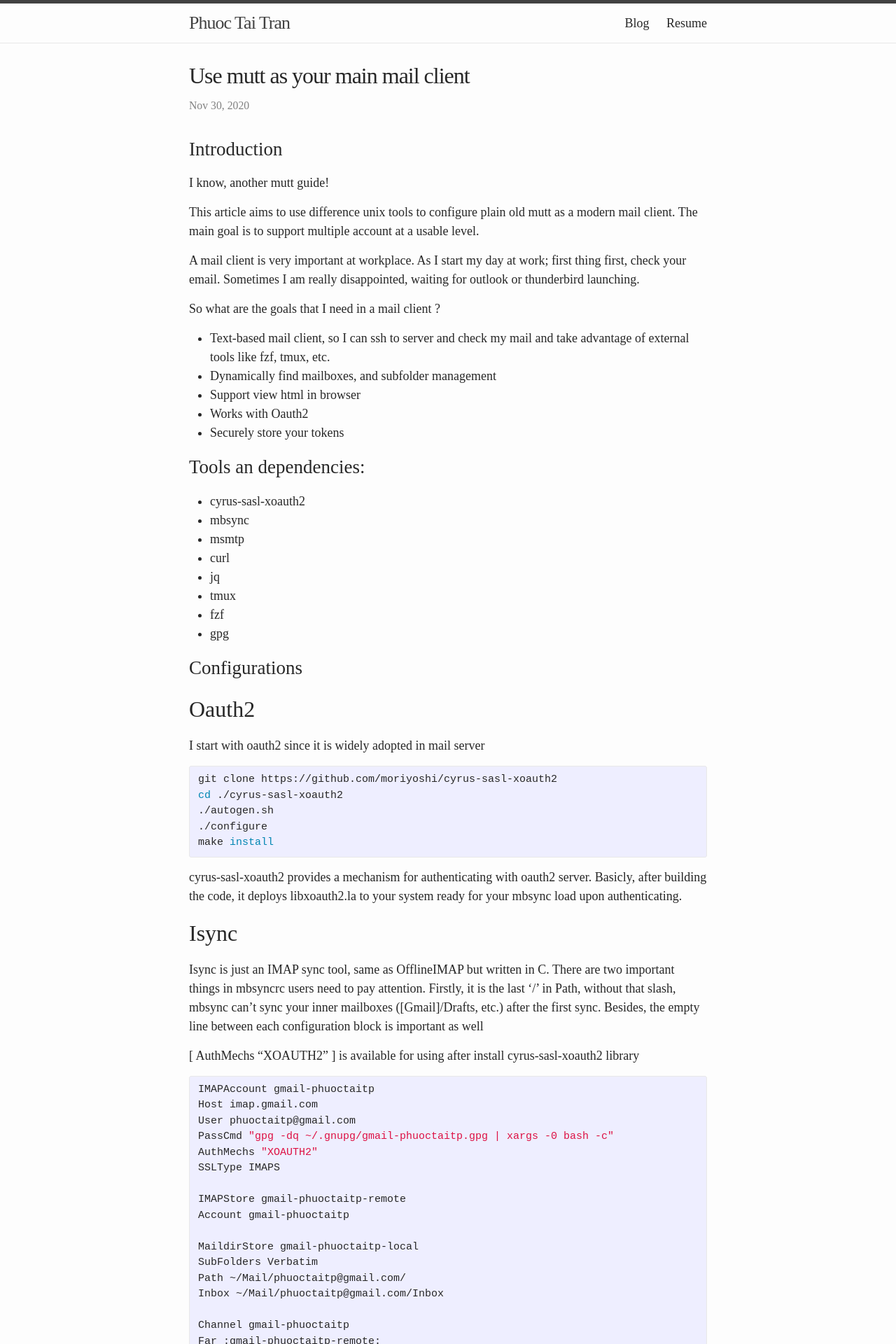
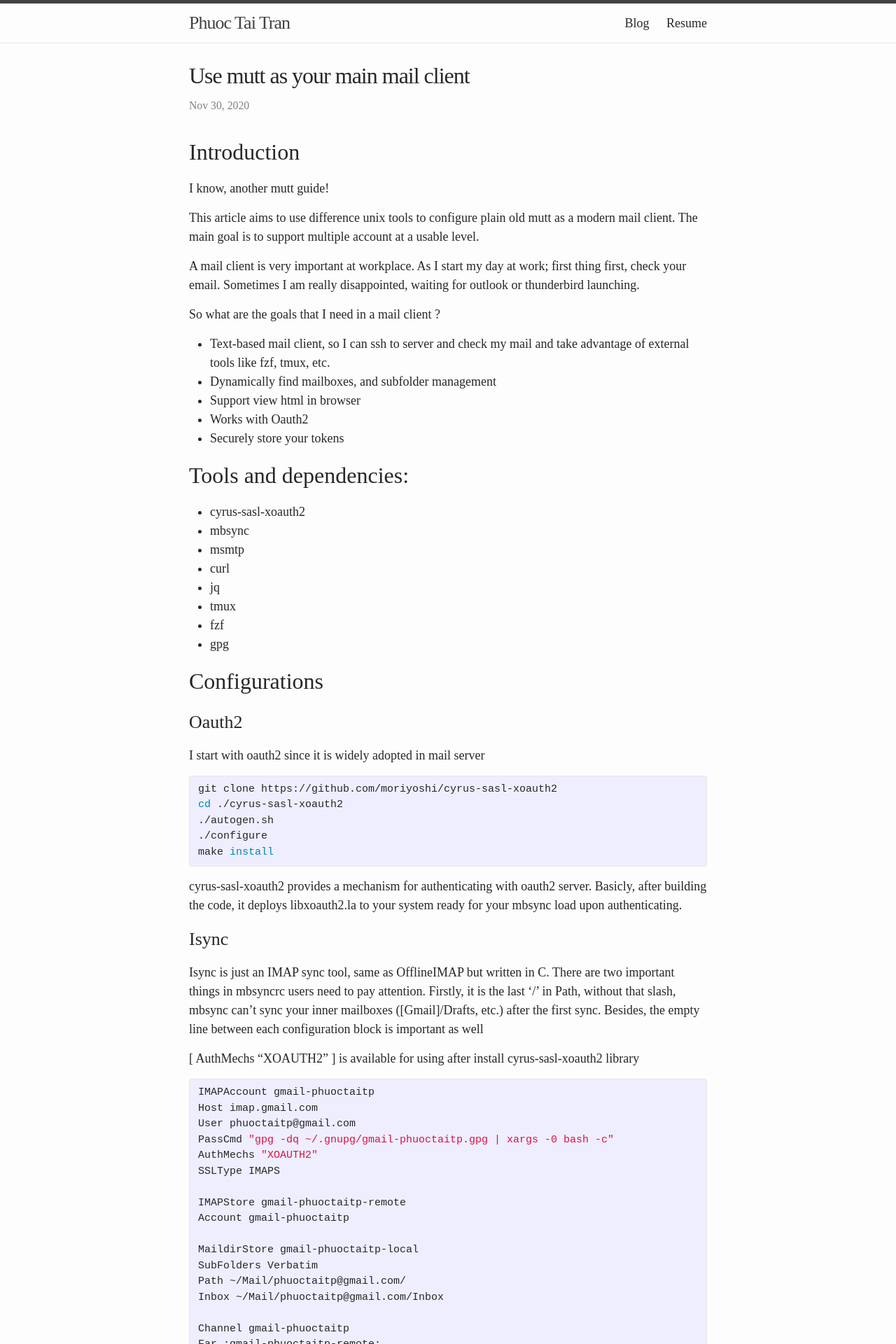
Before and after one commit to jkoz/jkoz.github.io, a Jekyll site: the page built from _posts/2020-11-30-use-mutt-as-your-main-mail-client.md, in a window 1280 px wide. Shown: the top 1920 px of the page at 70% size. Built offline with Jekyll 4.4.1, drawn with Linux system fonts in a browser that asks for light colours; some web fonts are replaced; some of the changed text lies outside the part shown.

Commit message:
mutt guide count

```diff
--- a/_posts/2020-11-30-use-mutt-as-your-main-mail-client.md
+++ b/_posts/2020-11-30-use-mutt-as-your-main-mail-client.md
@@ -21,7 +21,7 @@
 - Works with Oauth2
 - Securely store your tokens
 
-# Tools an dependencies:
+# Tools and dependencies:
 
 - cyrus-sasl-xoauth2
 - mbsync
@@ -60,6 +60,7 @@
 [ AuthMechs "XOAUTH2" ] is available for using after install cyrus-sasl-xoauth2 library
 
 {% highlight shell %}
+
 IMAPAccount gmail-phuoctaitp
 Host imap.gmail.com
 User phuoctaitp@gmail.com
@@ -105,3 +106,16 @@
 SyncState *
 
 {% endhighlight %}
+
+## Crontab
+
+Crontab is for automatically update your mailboxes. I sync my mailboxes every minute. If this the first time you use cron, you should check this page out
+[Crontab Guru](https://crontab.guru/#*_*_*_*_*)
+
+{% highlight shell %}
+
+crontab -e
+* * * * * /bin/bash -l -c '/usr/local/bin/mbsync gmail-phuoctaitp >> /Users/taitran/log/mbsync-gmail-phuoctaitp.log 2>&1'
+* * * * * /bin/bash -l -c '/usr/local/bin/mbsync hotmail-tait >> /Users/taitran/log/mbsync-hotmail-tait.log 2>&1'
+
+{% endhighlight %}
--- a/_sass/_layout.scss
+++ b/_sass/_layout.scss
@@ -210,7 +210,7 @@
 .post-content {
     margin-bottom: $spacing-unit;
 
-    h2 {
+    h1 {
         font-size: 32px;
 
         @include media-query($on-laptop) {
@@ -218,7 +218,7 @@
         }
     }
 
-    h3 {
+    h2 {
         font-size: 26px;
 
         @include media-query($on-laptop) {
@@ -226,12 +226,25 @@
         }
     }
 
-    h4 {
+    h3 {
         font-size: 20px;
 
         @include media-query($on-laptop) {
             font-size: 18px;
         }
+    }
+
+    h4 {
+        font-size: 16px;
+
+        @include media-query($on-laptop) {
+            font-size: 14px;
+        }
+    }
+
+    a {
+        color: $yellow-color;
+        text-decoration: underline;
     }
 }
 
--- a/css/main.scss
+++ b/css/main.scss
@@ -15,7 +15,11 @@
 $background-color: #fdfdfd;
 $brand-color:      #737373;
 
+$green-color:      #859900;
 $grey-color:       #828282;
+$yellow-color:     #b58900;
+$base02-color:     #073642;
+$base03-color:     #002b36;
 $grey-color-light: lighten($grey-color, 40%);
 $grey-color-dark:  darken($grey-color, 25%);
 
```
